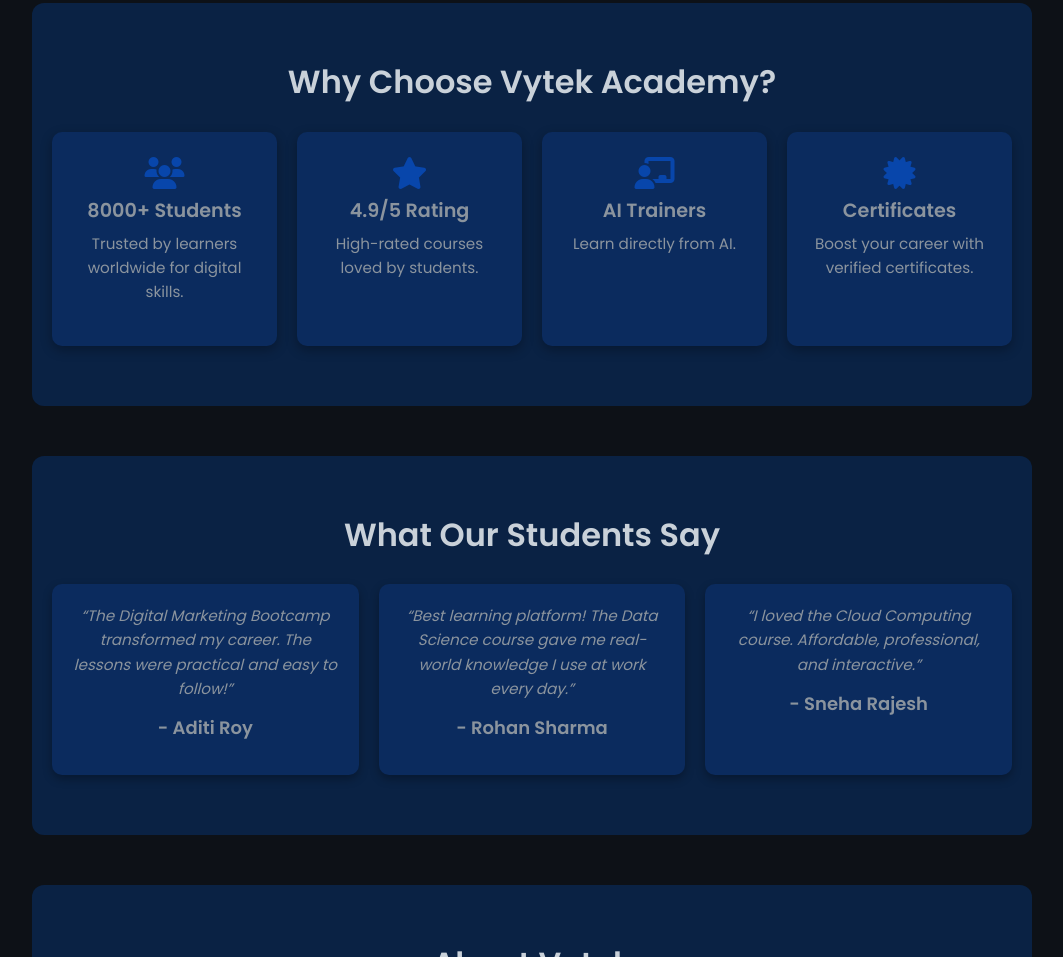
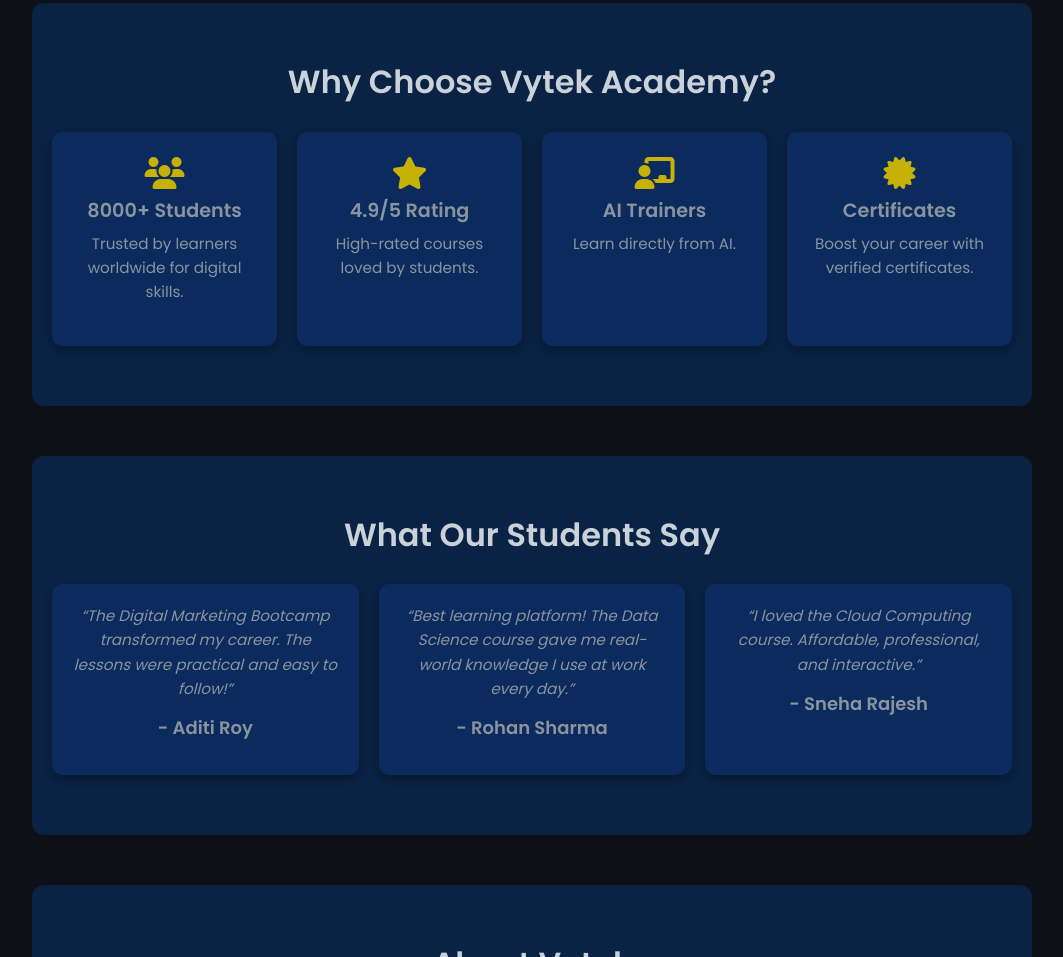
Before and after one commit to VytekAcademy/Vytekacademy, a website built with Vite: page index.html in a window 1280 px wide. Shown: the part 1555-2512 px from the top of the page, without its empty margins (108-1171 px from the left). Built offline with nearby package versions, Linux system fonts and the light colour scheme.

Commit message:
Update index.html

```diff
--- a/index.html
+++ b/index.html
@@ -107,25 +107,25 @@
   <div style="display:grid; grid-template-columns:repeat(auto-fit, minmax(200px, 1fr)); gap:20px; margin:0 auto;">
 
     <div style="background:#0b2b5e;; padding:25px; border-radius:10px; box-shadow:0 4px 12px rgba(0,0,0,0.3); transition:transform 0.3s; cursor:pointer;" onmouseover="this.style.transform='translateY(-5px)';" onmouseout="this.style.transform='translateY(0)';">
-      <i class="fa-solid fa-users fa-2x" style="color:#0846ab; margin-bottom:10px; display:block;"></i>
+      <i class="fa-solid fa-users fa-2x" style="color: #c5b204; margin-bottom:10px; display:block;"></i>
       <h3 style="margin:10px 0; font-size:1.2rem;color:#8B949E;">8000+ Students</h3>
       <p style="color:#8B949E; font-size:0.95rem;">Trusted by learners worldwide for digital skills.</p>
     </div>
 
     <div style="background:#0b2b5e;; padding:25px; border-radius:10px; box-shadow:0 4px 12px rgba(0,0,0,0.3); transition:transform 0.3s; cursor:pointer;" onmouseover="this.style.transform='translateY(-5px)';" onmouseout="this.style.transform='translateY(0)';">
-      <i class="fa-solid fa-star fa-2x" style="color:#0846ab; margin-bottom:10px; display:block;"></i>
+      <i class="fa-solid fa-star fa-2x" style="color: #c5b204; margin-bottom:10px; display:block;"></i>
       <h3 style="margin:10px 0; font-size:1.2rem; color:#8B949E;">4.9/5 Rating</h3>
       <p style="color:#8B949E; font-size:0.95rem;">High-rated courses loved by students.</p>
     </div>
 
     <div style="background:#0b2b5e;; padding:25px; border-radius:10px; box-shadow:0 4px 12px rgba(0,0,0,0.3); transition:transform 0.3s; cursor:pointer;" onmouseover="this.style.transform='translateY(-5px)';" onmouseout="this.style.transform='translateY(0)';">
-      <i class="fa-solid fa-chalkboard-user fa-2x" style="color:#0846ab; margin-bottom:10px; display:block;"></i>
+      <i class="fa-solid fa-chalkboard-user fa-2x" style="color: #c5b204; margin-bottom:10px; display:block;"></i>
       <h3 style="margin:10px 0; font-size:1.2rem; color:#8B949E;">AI Trainers</h3>
       <p style="color:#8B949E; font-size:0.95rem;">Learn directly from AI.</p>
     </div>
 
     <div style="background:#0b2b5e;; padding:25px; border-radius:10px; box-shadow:0 4px 12px rgba(0,0,0,0.3); transition:transform 0.3s; cursor:pointer;" onmouseover="this.style.transform='translateY(-5px)';" onmouseout="this.style.transform='translateY(0)';">
-      <i class="fa-solid fa-certificate fa-2x" style="color:#0846ab; margin-bottom:10px; display:block;"></i>
+      <i class="fa-solid fa-certificate fa-2x" style="color: #c5b204; margin-bottom:10px; display:block;"></i>
       <h3 style="margin:10px 0; font-size:1.2rem; color:#8B949E;">Certificates</h3>
       <p style="color:#8B949E; font-size:0.95rem;">Boost your career with verified certificates.</p>
     </div>
```
